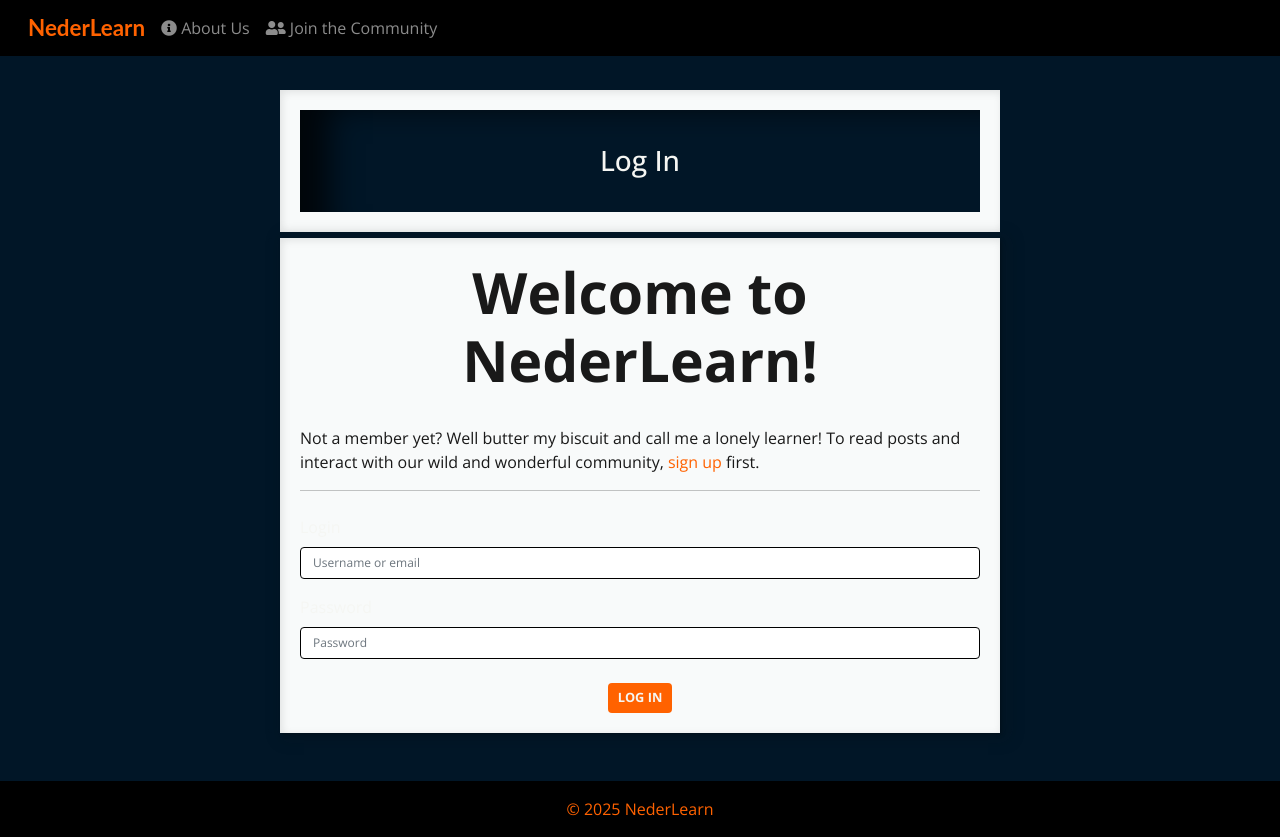
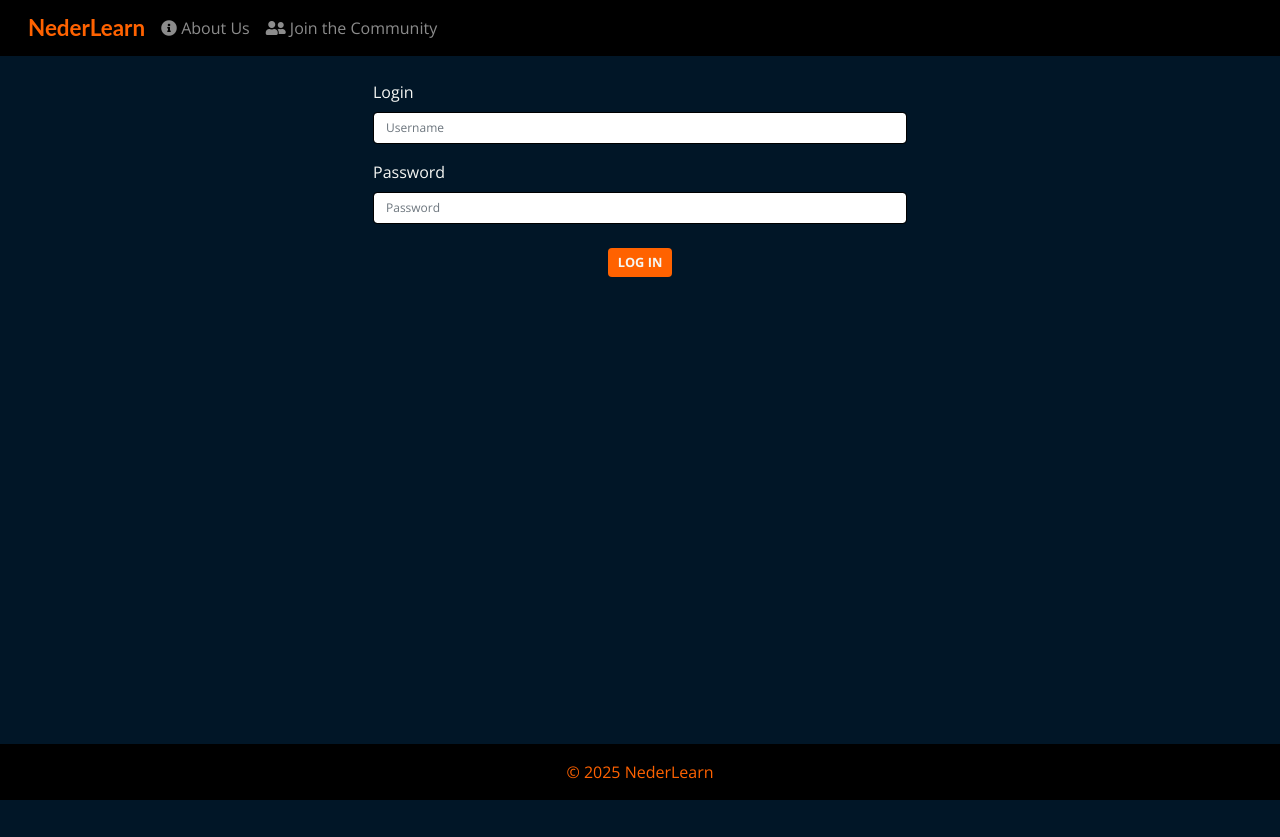
Before and after one commit to Blignaut24/NederLearn_V5, a Django app: page /accounts/login/ in a window 1280 px wide. After the commit the page ends 800 px from the top, so only its background shows below. Run offline with Django 5.2, Linux system fonts and the light colour scheme; some libraries are stand-ins or nearby versions; some web fonts are replaced.

Commit message:
style: validate and format css code

```diff
--- a/static/css/style.css
+++ b/static/css/style.css
@@ -6,29 +6,29 @@
    :root {
     /* Brand Colors
        Primary palette defining visual identity */
-    --primary-color: #4D6CFA;      /* Core UI elements */
-    --secondary-color: #ff6200;    /* Action items & emphasis */
-    --accent-color: #c85c86;       /* Decorative highlights */
+    --primary-color: #4d6cfa; /* Core UI elements */
+    --secondary-color: #ff6200; /* Action items & emphasis */
+    --accent-color: #c85c86; /* Decorative highlights */
 
     /* Interface Colors
        Base colors for UI components */
-    --dark-text: #191919;          /* Primary dark text */
-    --light-text: #F5F6F3;         /* Primary light text */
-    --light-grey-text: #9198a1;      /*Light grey text*/
-    --dark-bg: #011627;              /* Dark mode background */
-    --black-bg: #000000;           /* Base black background */
-    --light-bg: #f8fafa;           /* Light mode background */
-    --dark-green: #226c79;         /*Dark green*/
+    --dark-text: #191919; /* Primary dark text */
+    --light-text: #f5f6f3; /* Primary light text */
+    --light-grey-text: #9198a1; /*Light grey text*/
+    --dark-bg: #011627; /* Dark mode background */
+    --black-bg: #000000; /* Base black background */
+    --light-bg: #f8fafa; /* Light mode background */
+    --dark-green: #226c79; /*Dark green*/
 
     /* Feedback Colors
        User interaction states */
-    --success: #79a850;            /* Success indicators */
-    --error: #DD1C1A;              /* Error messages */
-    --warning: #f79818;            /* Warning alerts */
+    --success: #79a850; /* Success indicators */
+    --error: #dd1c1a; /* Error messages */
+    --warning: #f79818; /* Warning alerts */
 
     /* Interactive Colors
        State changes for elements */
-    --hover: #525199;              /* Hover state */
+    --hover: #525199; /* Hover state */
 }
 
 /* =================================
@@ -51,32 +51,32 @@ label {
     color: var(--dark-text);
 }
 
-#profile_edit_heading{
-    color:var(--dark-text);
+#profile_edit_heading {
+    color: var(--dark-text);
 }
 
-#bookmared-posts{
+#bookmared-posts {
     color: var(--light-text);
 }
 
-h1.my-4.text-center{
+h1.my-4.text-center {
     color: var(--light-text);
 }
 
-h4.text-center.medium{
+h4.text-center.medium {
     color: var(--dark-text);
 }
 
-label{
+label {
     color: var(--light-text);
 }
 
 h2 {
-    color:var(--light-text);
+    color: var(--light-text);
 }
 
 input {
-    color:var(--light-text);
+    color: var(--light-text);
 }
 
 /* =================================
@@ -85,7 +85,7 @@ input {
    ================================= */
 
 body {
-    font-family: 'Open Sans', sans-serif;
+    font-family: "Open Sans", sans-serif;
     background-color: var(--dark-bg);
     background-repeat: no-repeat;
     background-attachment: fixed;
@@ -170,7 +170,6 @@ body {
     font-weight: bold;
     transition: background-color 0.3s, transform 0.1s;
 }
-
 
 /* Danger Button
       Styling for destructive actions */
@@ -265,7 +264,6 @@ body {
     color: var(--secondary-color);
 }
 
-
 /* ==================================
    Link Styling
    ================================== */
@@ -275,8 +273,8 @@ body {
 .link,
 .post-link,
 .page-link {
-       color: var(--secondary-color);  /* Uses theme color variable */
-       text-decoration: none;          /* Removes default underline */
+    color: var(--secondary-color); /* Uses theme color variable */
+    text-decoration: none; /* Removes default underline */
 }
 
 /* Hover states - provides visual feedback on interaction
@@ -284,8 +282,8 @@ body {
 .link:hover,
 .post-link:hover,
 .page-link:hover {
-       color: var(--hover);           /* Uses theme hover color */
-       text-decoration: underline;    /* Adds underline on hover */
+    color: var(--hover); /* Uses theme hover color */
+    text-decoration: underline; /* Adds underline on hover */
 }
 
 .custom-page-number {
@@ -298,22 +296,21 @@ body {
 /* Global link styles - applies to all <a> elements
       Provides default styling for any links not covered by specific classes */
 a {
-       color: var(--dark-text);       /* Default link color */
-       text-decoration: none;         /* Removes default underline */
+    color: var(--dark-text); /* Default link color */
+    text-decoration: none; /* Removes default underline */
 }
 
 /* Global hover and active states
       Enhances user interaction feedback */
 a:hover {
-       color: var(--hover);           /* Changes color on hover */
-       text-decoration: underline;    /* Adds underline on hover */
+    color: var(--hover); /* Changes color on hover */
+    text-decoration: underline; /* Adds underline on hover */
 }
 
 a:active {
-       color: var(--accent-color);    /* Different color when clicked */
-       text-decoration: underline;    /* Maintains underline when active */
+    color: var(--accent-color); /* Different color when clicked */
+    text-decoration: underline; /* Maintains underline when active */
 }
-
 
 /* =================================
    CARD COMPONENTS
@@ -335,12 +332,8 @@ body {
 /* Card Content */
 .card-body {
     padding: 1rem;
-    -webkit-box-shadow: 2px 2px 4px 0px rgba(0, 0, 0, 0.2),
-        inset 2px 2px 8px 0px rgba(0, 0, 0, 0.1),
-        5px 2px 15px 5px rgba(18, 18, 18, 0.15);
-    box-shadow: 2px 2px 4px 0px rgba(0, 0, 0, 0.2),
-        inset 2px 2px 8px 0px rgba(0, 0, 0, 0.1),
-        5px 2px 15px 5px rgba(18, 18, 18, 0.15);
+    -webkit-box-shadow: 2px 2px 4px 0px rgba(0, 0, 0, 0.2), inset 2px 2px 8px 0px rgba(0, 0, 0, 0.1), 5px 2px 15px 5px rgba(18, 18, 18, 0.15);
+    box-shadow: 2px 2px 4px 0px rgba(0, 0, 0, 0.2), inset 2px 2px 8px 0px rgba(0, 0, 0, 0.1), 5px 2px 15px 5px rgba(18, 18, 18, 0.15);
     background-color: var(--light-bg);
 }
 
@@ -423,7 +416,6 @@ body {
     margin-left: 5%;
     color: var(--light-text-gr);
 }
-
 
 /* =================================
    MASTHEAD
@@ -658,9 +650,7 @@ textarea {
     font-size: 57px;
     font-weight: 700;
     color: var(--dark-text);
-
 }
-
 
 /*=================================
   RESPONSIVE DESIGN
@@ -678,7 +668,7 @@ textarea {
 /* Styles for large screens (992px and above) */
 @media (min-width: 992px) {
     .masthead-image::before {
-        content: '';
+        content: "";
         position: absolute;
         right: 100%;
         top: 0;
@@ -749,7 +739,6 @@ textarea {
         margin-bottom: 20px;
     }
 
-
     .masthead-text h1 {
         font-size: 14px;
     }
@@ -762,7 +751,6 @@ textarea {
         font-size: 20px;
     }
 
-
     .masthead-image img {
         max-height: 300px;
     }
@@ -771,7 +759,6 @@ textarea {
         padding: 5px 10px;
         font-size: 0.8em;
     }
-
 }
 
 /* Extra small screen adjustments */
@@ -808,7 +795,6 @@ textarea {
     .blogpost-card {
         height: 508px;
     }
-
 }
 
 /* Mobile-first optimizations */
@@ -849,5 +835,4 @@ textarea {
     .blogpost-card {
         height: 420px;
     }
-
 }
--- a/templates/account/login.html
+++ b/templates/account/login.html
@@ -1,39 +1,18 @@
+<!DOCTYPE html>
+<html lang="en">
 {% extends "base.html" %}
 {% load i18n %}
-{% load account socialaccount %}
-{% load crispy_forms_tags %}
 
-{# Page Title #}
-{% block head_title %}{% trans "Sign In" %}{% endblock %}
+{% block head_title %}
+    {% trans "Sign In" %}
+{% endblock %}
+
+
 {% block content %}
-{# Main Container #}
-<div class="container col-md-8 col-sm-12">
-    <div class="masthead">
-        <div class="container card-body">
-            <div class="row g-0">
-                <div class="col-md-12 masthead-text">
-                    <h1 class="post-title">{% trans "Log In" %}</h1>
-                </div>
-            </div>
-        </div>
-    </div>
-    {# Login Form Section #}
-    <div class="row">
-        <div class="col card mb-4">
-            <div class="card-body">
-                <h1 class="text-center login-nederlearn mb-2 d-none d-md-block">
-                    {% trans "Welcome to NederLearn!" %} </h1>
-                    <p id="login-instructions">
-                    <br>
-
-                        {% trans "Not a member yet? Well butter my biscuit and call me a lonely learner! To read posts and interact with our wild and wonderful community," %}
-                        <a class="link"
-                            href="{{ signup_url }}">{% trans "sign up" %}</a>
-                        {% trans "first." %}
-                    </small>
-                <hr>
-                <form class="login mt-4" method="POST"
-                    action="{% url 'account_login' %}">
+    <div class="container">
+        <div class="row justify-content-center">
+            <div class="col-md-6">
+                <form method="post">
                     {% csrf_token %}
                     <div class="mb-3">
                         <label for="{{ form.login.id_for_label }}"
@@ -41,10 +20,9 @@
                         <input type="text" class="form-control"
                             id="{{ form.login.id_for_label }}"
                             name="{{ form.login.html_name }}"
-                            placeholder="Username or email">
-                        <!-- Display errors for login field -->
+                            placeholder="Username">
                         {% if form.login.errors %}
-                        <div class="text-danger">{{ form.login.errors|safe }}</div>
+                            <div class="text-danger">{{ form.login.errors|safe }}</div>
                         {% endif %}
                     </div>
                     <div class="mb-3">
@@ -54,15 +32,13 @@
                             id="{{ form.password.id_for_label }}"
                             name="{{ form.password.html_name }}"
                             placeholder="Password">
-                        <!-- Display errors for password field -->
                         {% if form.password.errors %}
-                        <div class="text-danger">{{ form.password.errors|safe }}
-                        </div>
+                            <div class="text-danger">{{ form.password.errors|safe }}</div>
                         {% endif %}
                     </div>
                     {% if redirect_field_value %}
-                    <input type="hidden" name="{{ redirect_field_name }}"
-                        value="{{ redirect_field_value }}" />
+                        <input type="hidden" name="{{ redirect_field_name }}"
+                            value="{{ redirect_field_value }}" />
                     {% endif %}
                     <div class="text-center mt-4">
                         <button class="btn btn-primary btn-lg"
@@ -72,5 +48,4 @@
             </div>
         </div>
     </div>
-</div>
 {% endblock %}
--- a/templates/base.html
+++ b/templates/base.html
@@ -4,6 +4,7 @@
 {% url 'account_login' as login_url %}
 {% url 'account_signup' as signup_url %}
 {% url 'account_logout' as logout_url %}
+
 
 <!DOCTYPE html>
 <html class="h-100" lang="en">
```
Lines whose indentation alone changed are shown as unchanged.
